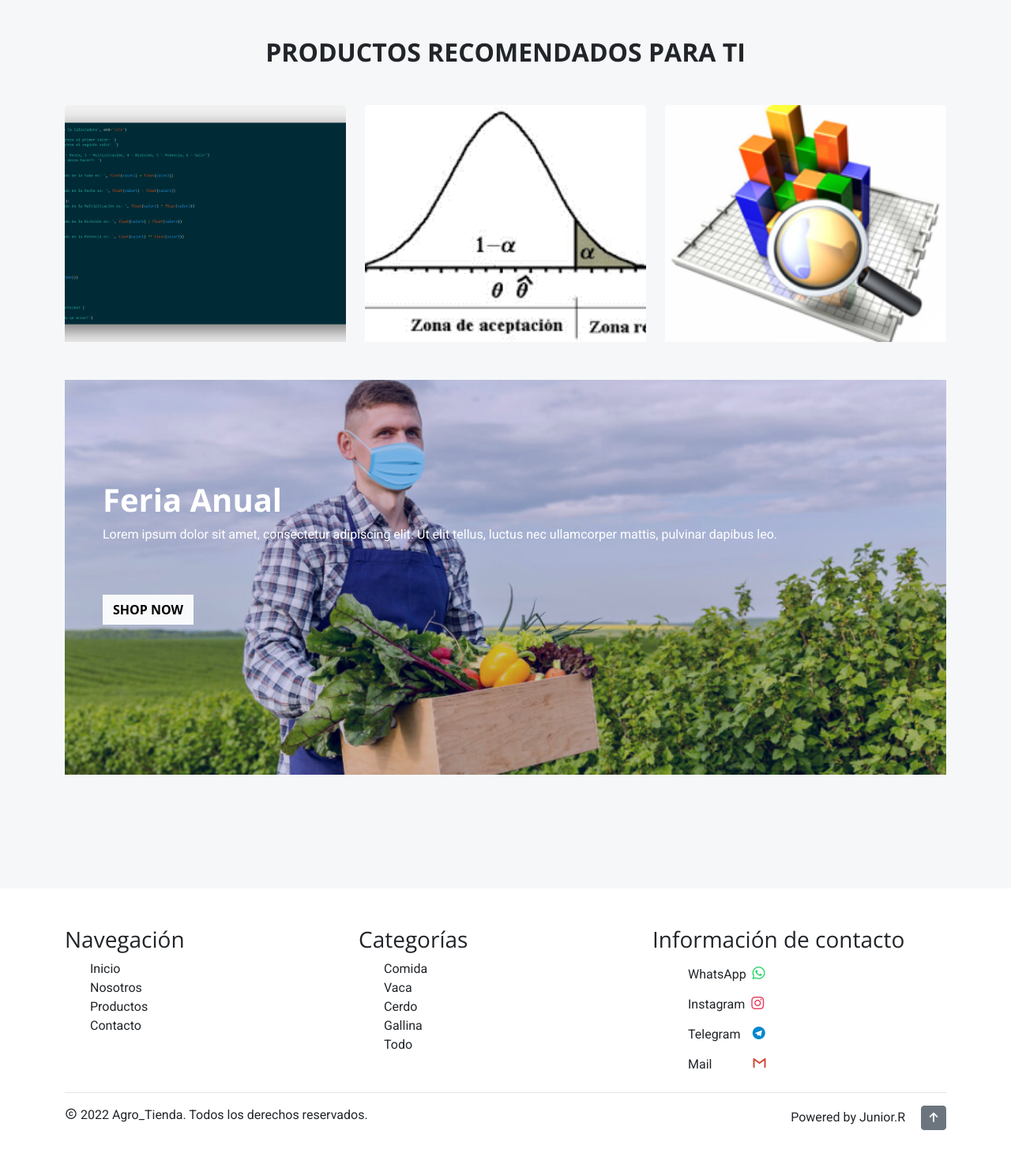
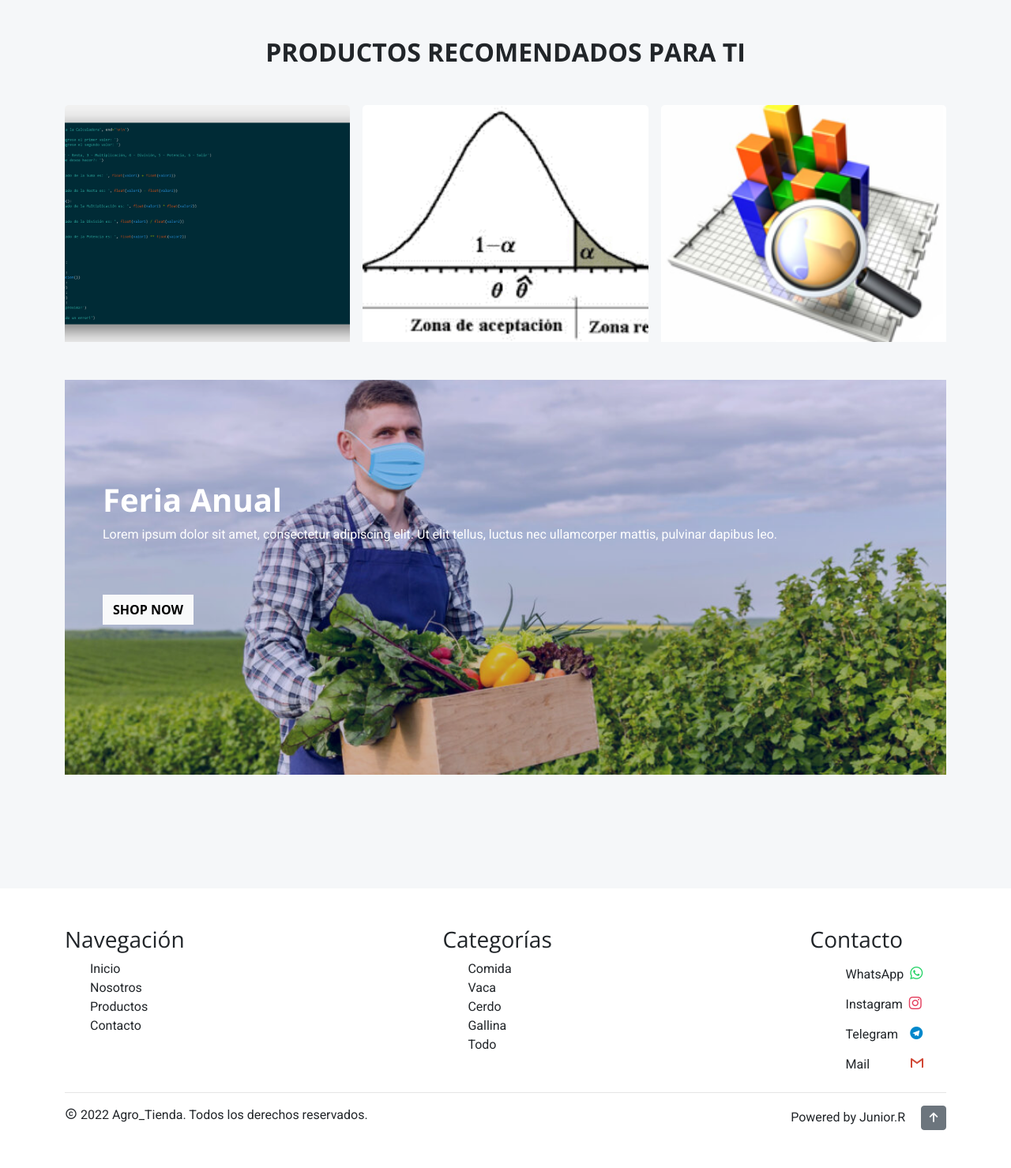
Before and after one commit to junior-r/Agro_Tienda, a Django app: page / in a window 1280 px wide. Shown: the part 1333-2812 px from the top of the page at 79% size. Run offline with Django 4.2, Linux system fonts and the light colour scheme; data comes from the database, SQL or seed files in the repository; some libraries are stand-ins or nearby versions; some web fonts are replaced.

Commit message:
Diseñando responsive en el home

```diff
--- a/Users/static/users/general/base.css
+++ b/Users/static/users/general/base.css
@@ -91,8 +91,10 @@ footer .content-footer {
 }
 
 footer .content-footer .menu {
-    display: grid;
-    grid-template-columns: 1fr 1fr 1fr;
+    display: flex;
+    justify-content: space-between;
+    flex-wrap: wrap;
+    gap: 1rem;
 }
 
 footer .content-footer .menu .section-navigation ul li,
@@ -107,6 +109,7 @@ footer .content-footer .copytight {
     justify-content: space-between;
     border-top: 1px solid #e5e5e5;
     padding-top: 1rem;
+    flex-wrap: wrap;
 }
 
 @media screen and (max-width: 991px) {
@@ -130,3 +133,8 @@ footer .content-footer .copytight {
         font-size: 0.8rem !important;
     }
 }
+
+
+@media screen and (max-width: 768px) {
+
+}
--- a/Users/static/users/general/home.css
+++ b/Users/static/users/general/home.css
@@ -14,6 +25,12 @@
 .partners .content .logo_partner:hover {
     transform: scale(1.1);
     box-shadow: 3px 3px 10px 5px rgba(0, 0, 0, 0.5);
+}
+
+.content-recommended-products {
+    display: grid;
+    grid-template-columns: repeat(auto-fit, minmax(300px, 1fr));
+    grid-gap: 1rem;
 }
 
 .card {
--- a/Users/templates/home.html
+++ b/Users/templates/home.html
@@ -9,7 +9,7 @@
 {% endblock %}
 
 {% block container %}
-    <div class="carrousel-container" style="height: 100vh; max-height: 100vh; overflow: hidden;">
+    <div class="carrousel-container">
         <div id="carouselExampleIndicators" class="carousel slide" data-bs-ride="true">
         <div class="carousel-indicators">
             <button type="button" data-bs-target="#carouselExampleIndicators" data-bs-slide-to="0" class="active" aria-current="true" aria-label="Slide 1"></button>
@@ -52,7 +52,7 @@
         </section>
 
         <section class="partners my-5">
-            <div class="content d-flex justify-content-evenly bg-white">
+            <div class="content bg-white">
                 <a href="#" class="text-decoration-none m-0 p-0 text-reset"><img class="logo_partner" src="https://1000marcas.net/wp-content/uploads/2020/01/Pepsi-logo.png"></a>
                 <a href="#" class="text-decoration-none m-0 p-0 text-reset"><img class="logo_partner" src="http://www.logo-designer.co/wp-content/uploads/2015/07/Logitech-logo-design.png"></a>
                 <a href="#" class="text-decoration-none m-0 p-0 text-reset"><img class="logo_partner" src="https://tentulogo.com/wp-content/uploads/2017/07/mcdonalds-logo.jpg"></a>
@@ -63,10 +63,9 @@
 
         <section class="recommended-products my-5">
             <h3 class="text-center title fs-2 my-5 fw-bold">PRODUCTOS RECOMENDADOS PARA TI</h3>
-            <div class="row row-cols-1 row-cols-md-3 g-4">
+            <div class="content-recommended-products">
                 {% if recommended_products %}
                     {% for recommended_product in recommended_products %}
-                        <div class="col">
                         <div class="card h-100">
                             <figure class="card-img-top" style="background-image: url({{ recommended_product.imagen.url }})">
                             </figure>
@@ -74,7 +73,6 @@
                                 <h5 class="card-title title fw-bold fs-2">{{ recommended_product.nombre }}</h5>
                                 <p class="card-text text">{{ recommended_product.descripcion }}</p>
                                 <a href="{% url 'detail_producto' recommended_product.id %}" class="btn btn-outline-info">Ver producto</a>
-                                </div>
                             </div>
                         </div>
                     {% endfor %}
--- a/Users/templates/users/base.html
+++ b/Users/templates/users/base.html
@@ -124,7 +124,7 @@
                 </section>
 
                 <section class="section-contact">
-                    <h3 class="title">Información de contacto</h3>
+                    <h3 class="title">Contacto</h3>
                     <ul class="contact-info-list">
                         <li class="cantact-item text">
                             <a href="https://api.whatsapp.com/send?phone=584122656008" target="_blank" class="btn whatsapp">WhatsApp <span class="icon-whatsapp ms-1"></span></a>
```
Also changed, not shown: other parts of Users/static/users/general/home.css (+54 -0 lines). Lines whose indentation alone changed are shown as unchanged.
